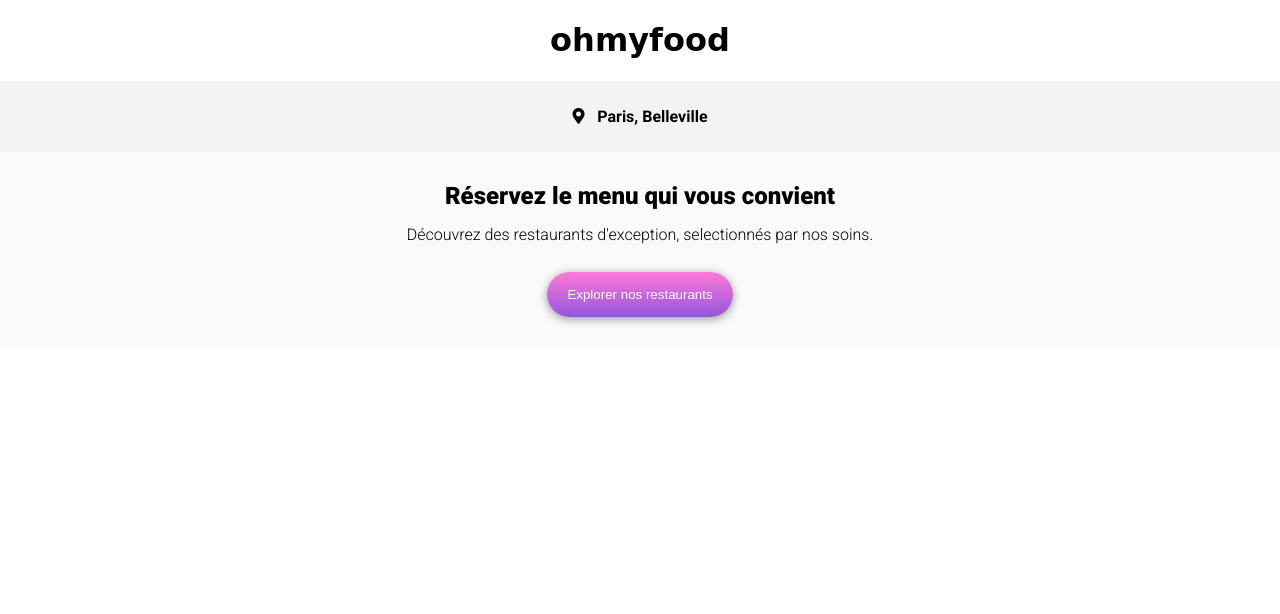
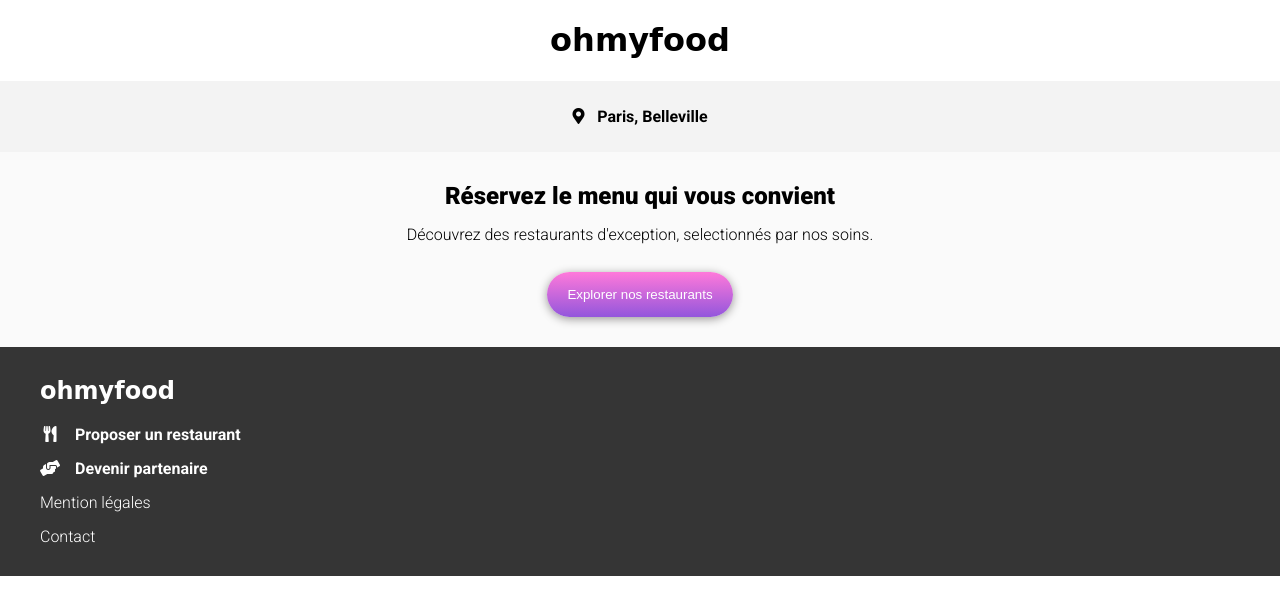
Before and after one commit to SarahHenriette/EliseRousseau_, a website: page index.html in a window 1280 px wide. Drawn offline with Linux system fonts and the light colour scheme; a web font is replaced by a local one.

Commit message:
integration footer

```diff
--- a/index.html
+++ b/index.html
@@ -22,6 +22,12 @@
             <button class="presentation--btn btn--primary">Explorer nos restaurants</button>
         </section>
     </main>
-    <footer></footer>
+    <footer class="footer">
+        <h2 class="footer--title">ohmyfood</h2>
+        <p class="footer--text footer--textPrimary"><i class="fas fa-utensils"></i>Proposer un restaurant</p>
+        <p class="footer--text footer--textPrimary"><i class="fas fa-hands-helping"></i>Devenir partenaire</p>
+        <p class="footer--text footer--textSecondary">Mention légales</p>
+        <p class="footer--text footer--textSecondary">Contact</p>
+    </footer>
 </body>
 </html>
--- a/sass/base/_polices.scss
+++ b/sass/base/_polices.scss
@@ -7,3 +7,7 @@ $textFont: 'Roboto', sans-serif;
 p, h3, h4, .btn {
     font-family: $textFont;
 }
+
+h2 {
+    font-family: $titleFont;
+}
--- a/sass/layouts/_footer.scss
+++ b/sass/layouts/_footer.scss
@@ -0,0 +1,20 @@
+.footer {
+    background-color: #353535;
+    color: #FFF;
+    padding: 30px 40px;
+    &--title {
+        margin-top: 0;
+    }
+    &--text {
+        font-weight: 700;
+        margin: 15px 0 0 0;
+    }
+    &--textPrimary i {
+      width: 20px;
+      margin-right: 15px;
+      text-align: center;
+    }
+    &--textSecondary {
+        font-weight: 100;
+    }
+}
```
Also changed, not shown: css/style.css, 1 other file.
